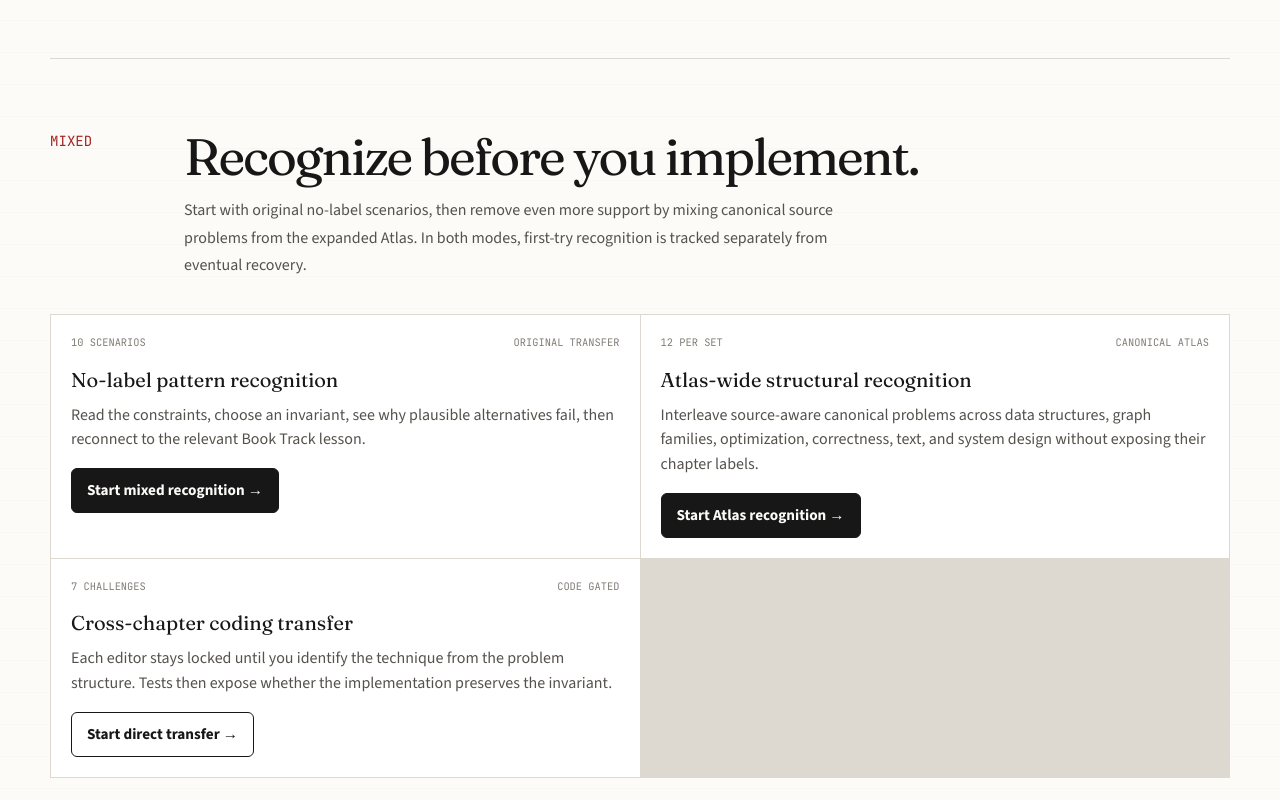
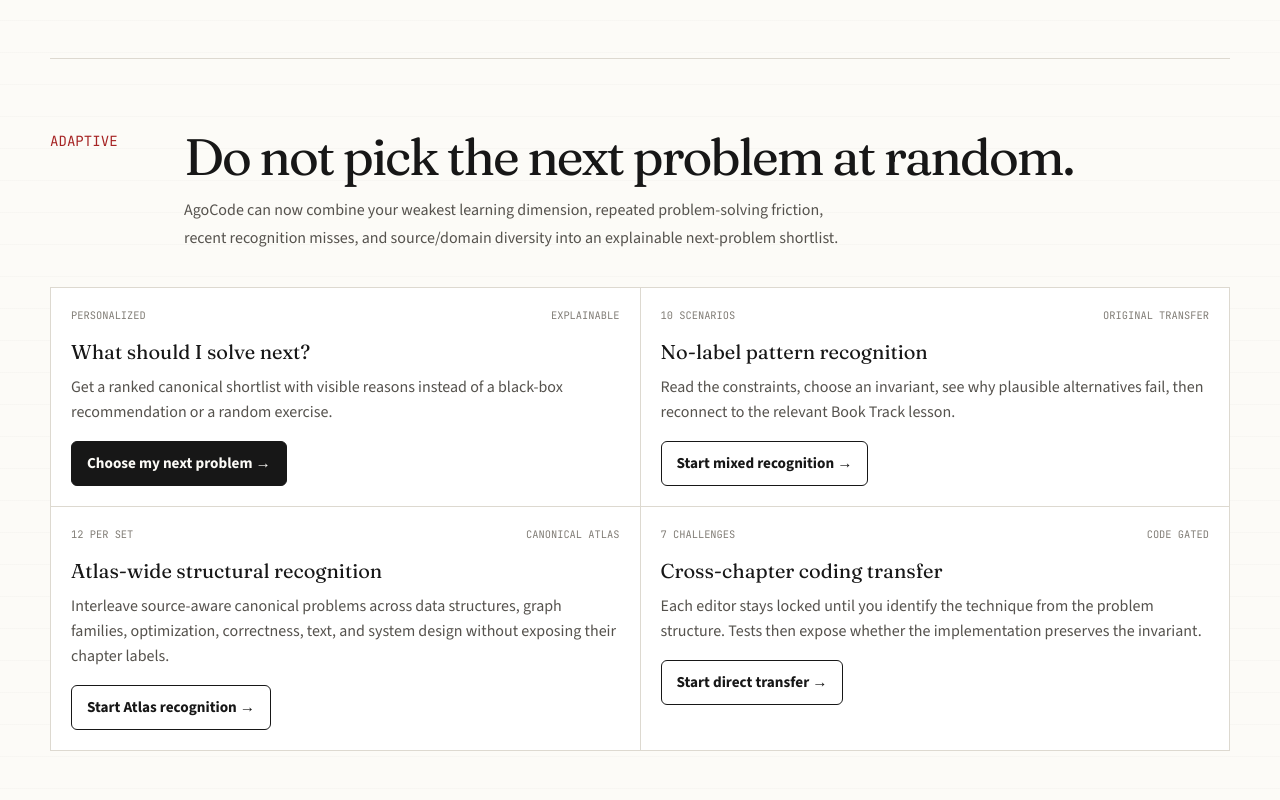
Before and after one commit to anatwork14/agocode, a Next.js app: page /practice in a window 1280 px wide. Shown: the part 1260-2060 px from the top of the page. Built offline with nearby package versions, Linux system fonts and the light colour scheme.

Commit message:
feat: surface adaptive next-problem planning in practice

```diff
--- a/app/practice/page.tsx
+++ b/app/practice/page.tsx
@@ -40,28 +40,34 @@ export default function PracticePage() {
 
         <section className="section">
           <div className="section-heading">
-            <div className="section-heading__index">MIXED</div>
+            <div className="section-heading__index">ADAPTIVE</div>
             <div>
-              <h2>Recognize before you implement.</h2>
+              <h2>Do not pick the next problem at random.</h2>
               <p>
-                Start with original no-label scenarios, then remove even more support by mixing canonical source problems from
-                the expanded Atlas. In both modes, first-try recognition is tracked separately from eventual recovery.
+                AgoCode can now combine your weakest learning dimension, repeated problem-solving friction, recent recognition
+                misses, and source/domain diversity into an explainable next-problem shortlist.
               </p>
             </div>
           </div>
 
           <div className="practice-domain-grid">
             <article className="practice-domain-card">
+              <div className="practice-domain-card__meta"><span>personalized</span><span>explainable</span></div>
+              <h3>What should I solve next?</h3>
+              <p>Get a ranked canonical shortlist with visible reasons instead of a black-box recommendation or a random exercise.</p>
+              <Link className="button button--primary" href="/practice/next">Choose my next problem →</Link>
+            </article>
+            <article className="practice-domain-card">
               <div className="practice-domain-card__meta"><span>10 scenarios</span><span>original transfer</span></div>
               <h3>No-label pattern recognition</h3>
               <p>Read the constraints, choose an invariant, see why plausible alternatives fail, then reconnect to the relevant Book Track lesson.</p>
-              <Link className="button button--primary" href="/practice/mixed">Start mixed recognition →</Link>
+              <Link className="button" href="/practice/mixed">Start mixed recognition →</Link>
             </article>
             <article className="practice-domain-card">
               <div className="practice-domain-card__meta"><span>12 per set</span><span>canonical atlas</span></div>
               <h3>Atlas-wide structural recognition</h3>
               <p>Interleave source-aware canonical problems across data structures, graph families, optimization, correctness, text, and system design without exposing their chapter labels.</p>
-              <Link className="button button--primary" href="/practice/atlas">Start Atlas recognition →</Link>
+              <Link className="button" href="/practice/atlas">Start Atlas recognition →</Link>
             </article>
             <article className="practice-domain-card">
               <div className="practice-domain-card__meta"><span>7 challenges</span><span>code gated</span></div>
@@ -132,8 +138,8 @@ export default function PracticePage() {
           <div className="action-row">
             <Link className="button" href="/learn">Reconnect to Book Track</Link>
             <Link className="button" href="/review">Open spaced review</Link>
-            <Link className="button" href="/practice/mixed">Original mixed drill</Link>
-            <Link className="button button--primary" href="/practice/atlas">Test the full Atlas →</Link>
+            <Link className="button" href="/practice/atlas">Test the full Atlas</Link>
+            <Link className="button button--primary" href="/practice/next">Choose the next problem →</Link>
           </div>
         </section>
       </div>
```
